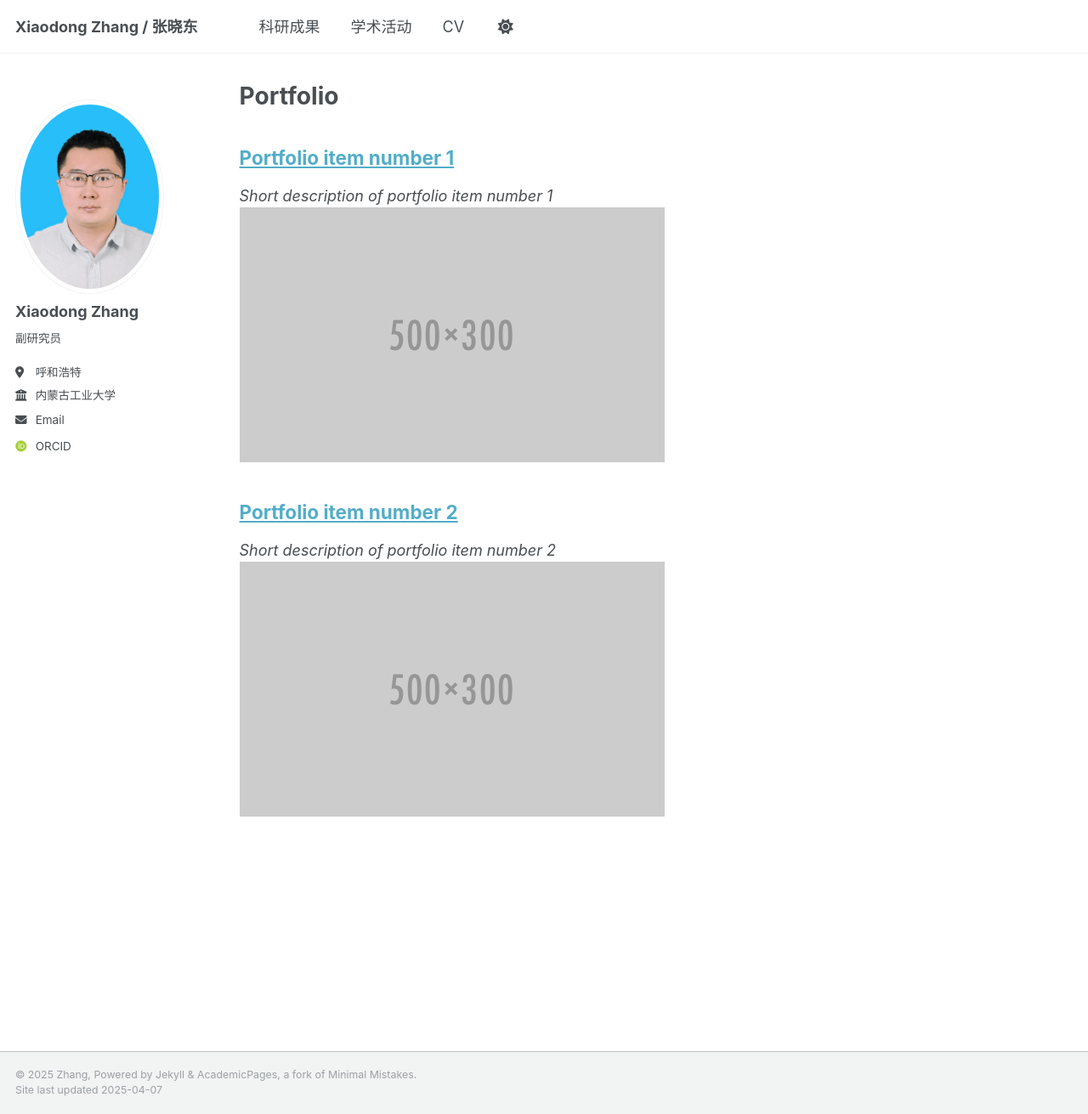
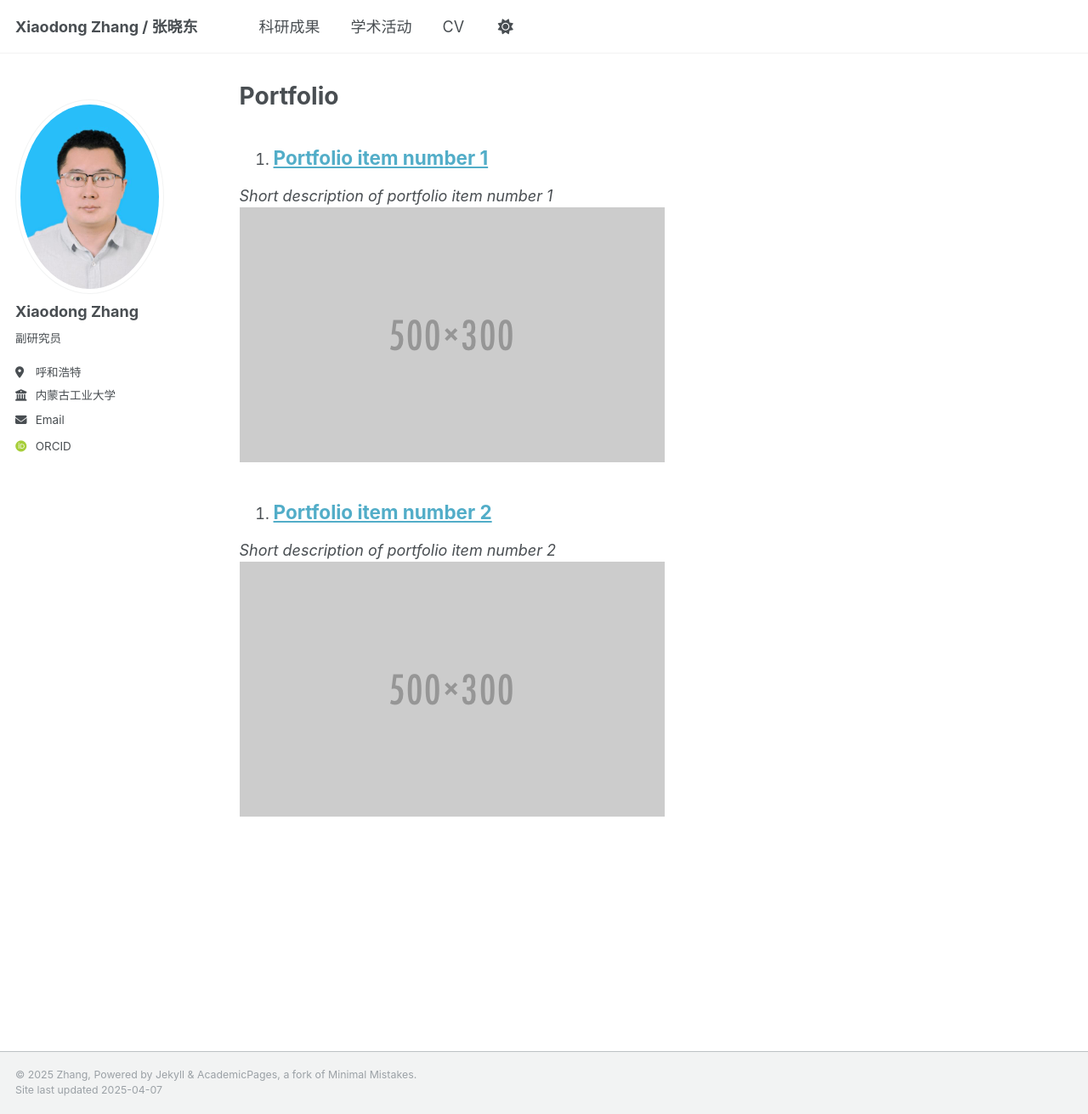
Before and after one commit to zhangxiaodong-imut/zhangxiaodong-imut.github.io, a Jekyll site: the page built from _pages/portfolio.html, in a window 1280 px wide and 1311 px high. Shown: the whole window at 85% size. Built offline with Jekyll 4.4.1, drawn with Linux system fonts in a browser that asks for light colours; some web fonts are replaced.

Commit message:
Update archive-single.html

```diff
--- a/_includes/archive-single.html
+++ b/_includes/archive-single.html
@@ -26,13 +26,13 @@
       </div>
     {% endif %}
 
-    <h2 class="archive__item-title" itemprop="headline">
+    <ol><li><h2 class="archive__item-title" itemprop="headline">
       {% if post.link %}
-        <ol><li><a href="{{ post.link }}">{{ title }}</a> <a href="{{ base_path }}{{ post.url }}" rel="permalink"><i class="fa fa-link" aria-hidden="true" title="permalink"></i><span class="sr-only">Permalink</span></a></li></ol>
+        <a href="{{ post.link }}">{{ title }}</a> <a href="{{ base_path }}{{ post.url }}" rel="permalink"><i class="fa fa-link" aria-hidden="true" title="permalink"></i><span class="sr-only">Permalink</span></a>
       {% else %}
         <a href="{{ base_path }}{{ post.url }}" rel="permalink">{{ title }}</a>
       {% endif %}
-    </h2>
+    </h2></li></ol>
 
     {% if post.read_time %}
       <p class="page__meta"><i class="fa fa-clock" aria-hidden="true"></i> {% include read-time.html %}</p>
```
